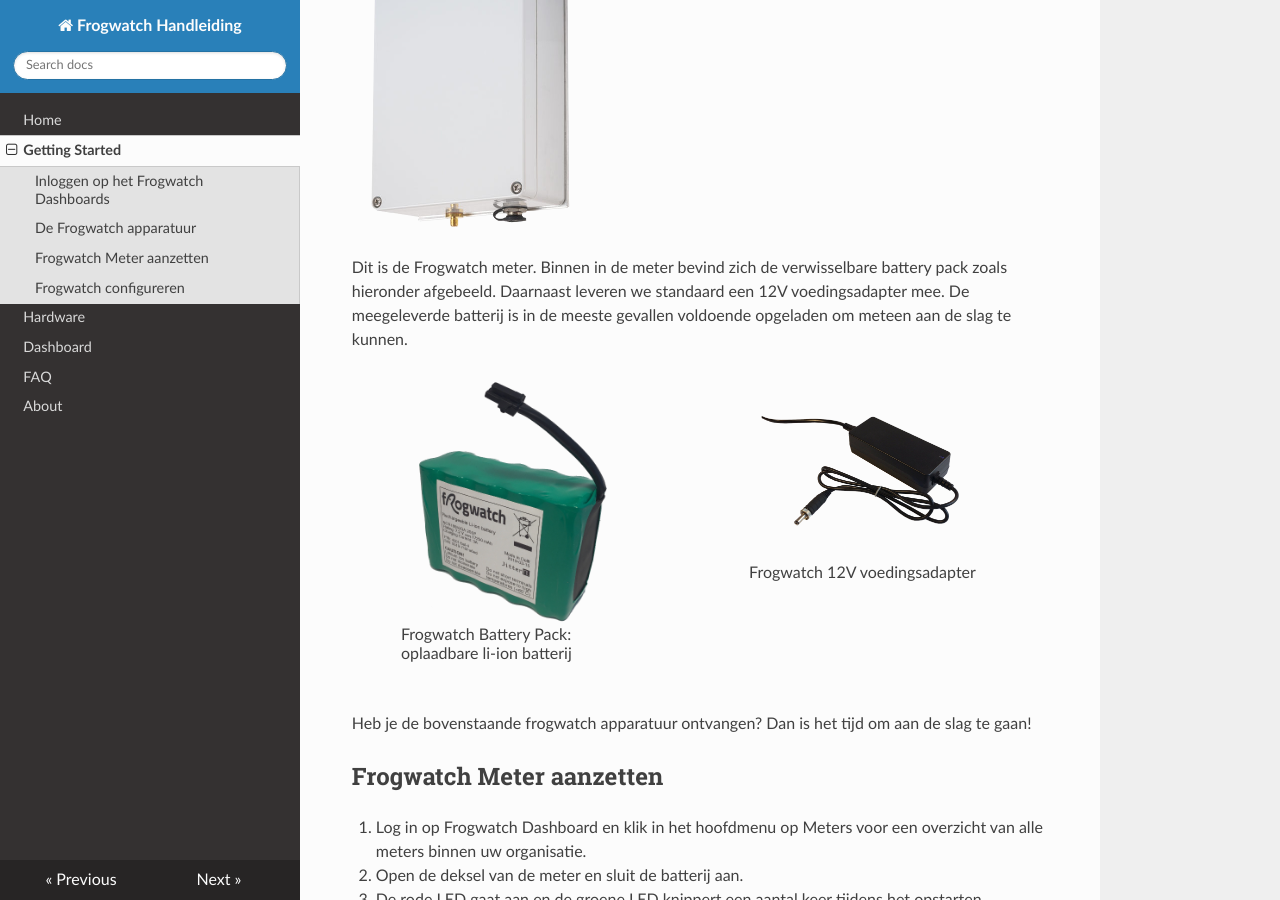
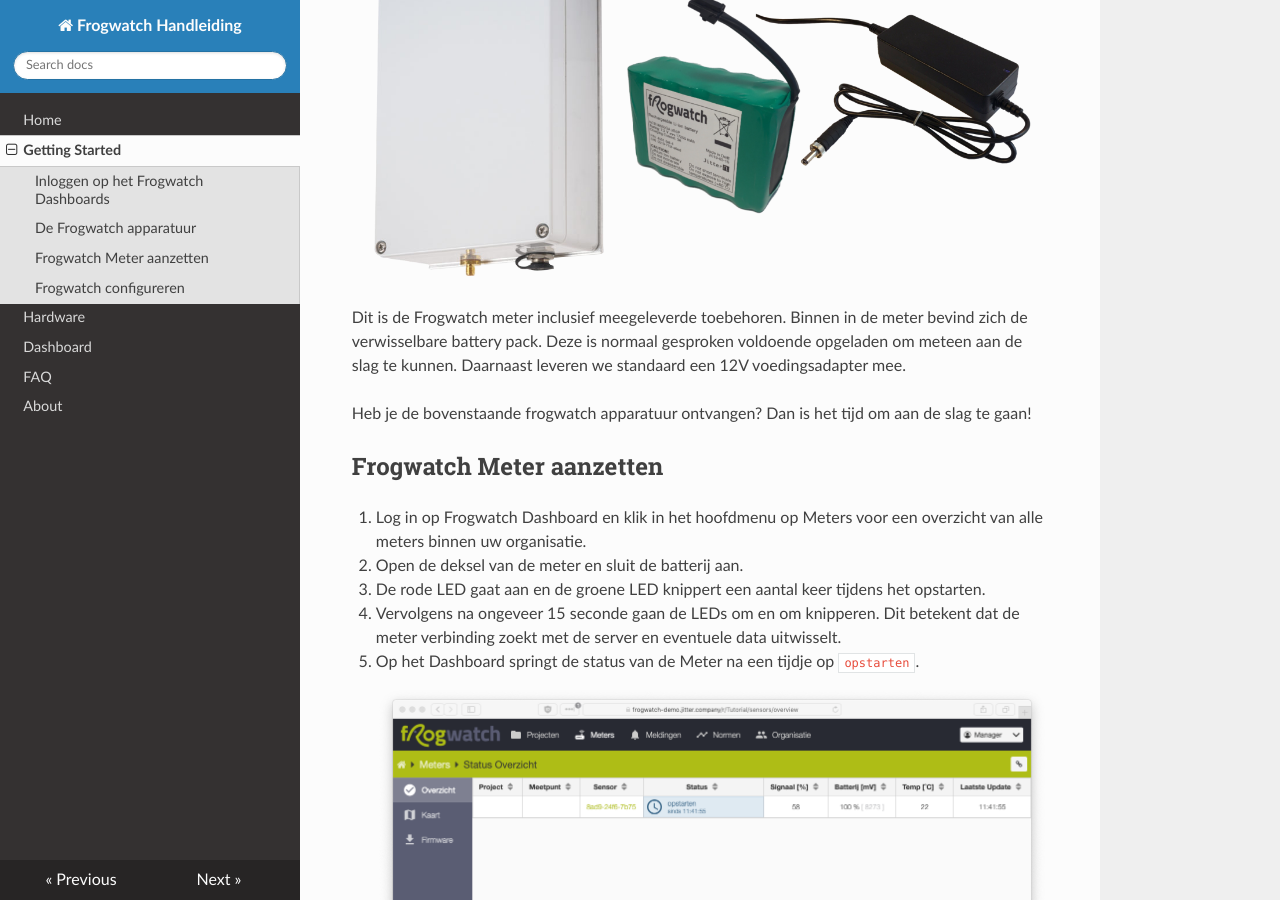
Before and after one commit to ijager/docs.frog.watch, an MkDocs documentation site: the page built from docs/gettingstarted.md, in a window 1280 px wide and 900 px high, scrolled down 1229 px. Built offline with MkDocs 1.6.1, drawn with Linux system fonts in a browser that asks for light colours; nearby versions of some CDN libraries.

Commit message:
Apparatuur: merge images into one

```diff
--- a/docs/gettingstarted.md
+++ b/docs/gettingstarted.md
@@ -20,23 +20,9 @@ Nog geen Frogwatch aangeschaft, maar wel benieuwd hoe dit eruit ziet? [Probeer d
 
 
 ## De Frogwatch apparatuur
-![Frogwatch Meter](img/frogwatch-meter-small.png)
+![Frogwatch Meter met toebehoren](img/frogwatch-apparatuur.png)
 
-Dit is de Frogwatch meter. Binnen in de meter bevind zich de verwisselbare battery pack zoals hieronder afgebeeld. Daarnaast leveren we standaard een 12V voedingsadapter mee. De meegeleverde batterij is in de meeste gevallen voldoende opgeladen om meteen aan de slag te kunnen.
-
-
-<div style="display: flex; flex-flow: row wrap; justify-content: space-around">
-
-<div style="flex: 0 1 250px">
-<img src="../img/batterypack1-small.png" alt="Frogwatch Battery Pack" title="Frogwatch Battery Pack"/>
-Frogwatch Battery Pack: oplaadbare li-ion batterij
-</div>
-<div style="flex: 0 1 250px">
-<img src="../img/voedingsadapter2.png" alt="Frogwatch Voedings Adapter" title="Frogwatch Voedings Adapter"/>
-Frogwatch 12V voedingsadapter
-</div>
-</div>
-<br>
+Dit is de Frogwatch meter inclusief meegeleverde toebehoren. Binnen in de meter bevind zich de verwisselbare battery pack. Deze is normaal gesproken voldoende opgeladen om meteen aan de slag te kunnen. Daarnaast leveren we standaard een 12V voedingsadapter mee.
 
 Heb je de bovenstaande frogwatch apparatuur ontvangen? Dan is het tijd om aan de slag te gaan!
 
```
Also changed, not shown: docs/img/frogwatch-apparatuur.png (added).
